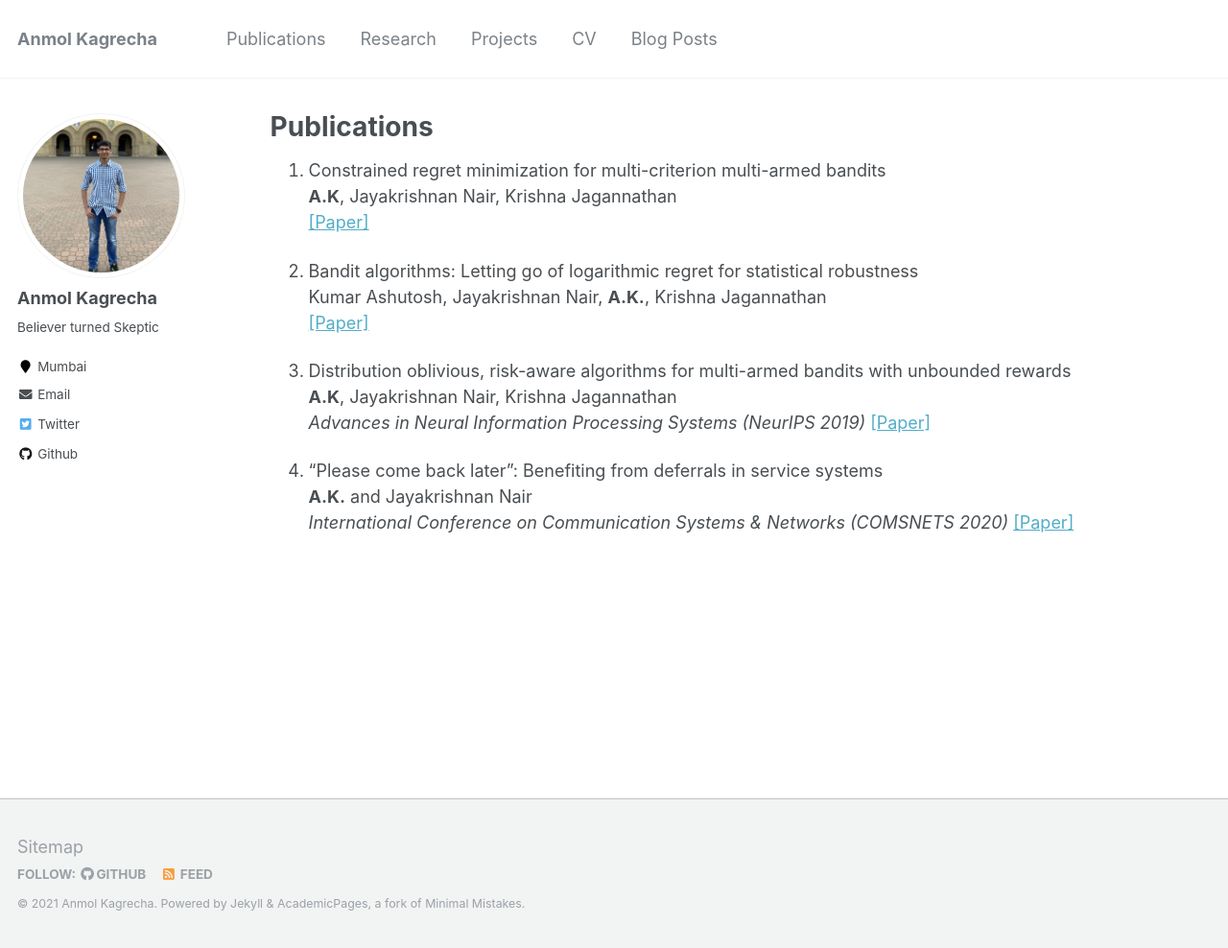
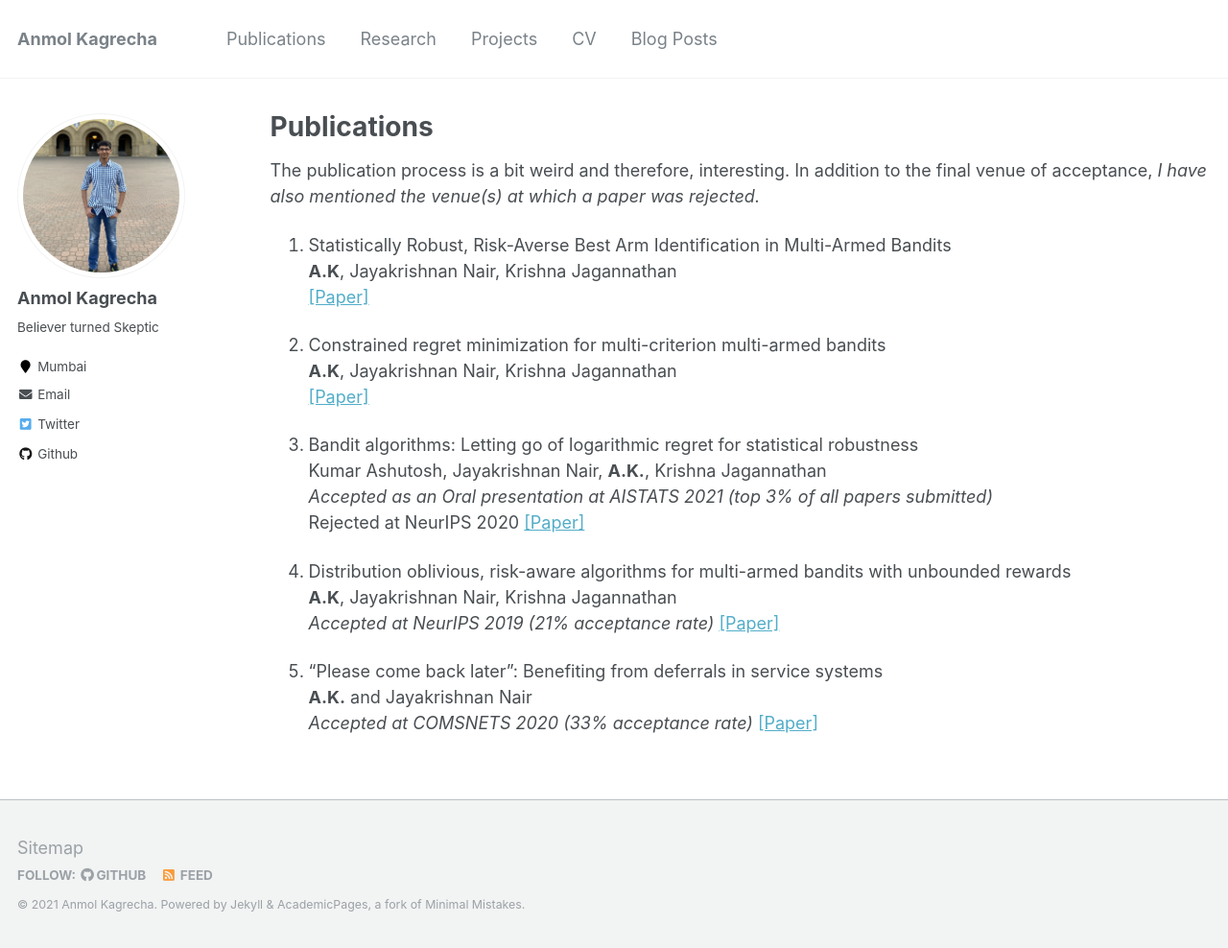
Before and after one commit to akagrecha/akagrecha.github.io, a Jekyll site: the page built from _pages/publications.md, in a window 1280 px wide and 988 px high. Shown: the whole window at 96% size. Built offline with Jekyll 4.4.1, drawn with Linux system fonts in a browser that asks for light colours.

Commit message:
Updated publications (AISTATS)

```diff
--- a/_pages/publications.md
+++ b/_pages/publications.md
@@ -5,20 +5,29 @@ permalink: /publications/
 author_profile: true
 ---
 
-1. Constrained regret minimization for multi-criterion multi-armed bandits <br>
+The publication process is a bit weird and therefore, interesting.
+In addition to the final venue of acceptance, *I have also mentioned the venue(s) at which a paper was rejected.*
+
+1. Statistically Robust, Risk-Averse Best Arm Identification in Multi-Armed Bandits <br>
+**A.K**, Jayakrishnan Nair, Krishna Jagannathan <br>
+[[Paper]](https://arxiv.org/pdf/2008.13629)
+
+2. Constrained regret minimization for multi-criterion multi-armed bandits <br>
 **A.K**, Jayakrishnan Nair, Krishna Jagannathan <br>
 [[Paper]](https://arxiv.org/abs/2006.09649)
 
-2. Bandit algorithms: Letting go of logarithmic regret for statistical robustness <br>
+3. Bandit algorithms: Letting go of logarithmic regret for statistical robustness <br>
 Kumar Ashutosh, Jayakrishnan Nair, **A.K.**, Krishna Jagannathan <br>
+*Accepted as an Oral presentation at AISTATS 2021 (top 3% of all papers submitted)* <br>
+Rejected at NeurIPS 2020
 [[Paper]](https://arxiv.org/abs/2006.12038)
 
-3. Distribution oblivious, risk-aware algorithms for multi-armed bandits with unbounded rewards <br>
+4. Distribution oblivious, risk-aware algorithms for multi-armed bandits with unbounded rewards <br>
 **A.K**, Jayakrishnan Nair, Krishna Jagannathan <br>
-*Advances in Neural Information Processing Systems (NeurIPS 2019)*
+*Accepted at NeurIPS 2019 (21% acceptance rate)*
 [[Paper]](https://papers.nips.cc/paper/9305-distribution-oblivious-risk-aware-algorithms-for-multi-armed-bandits-with-unbounded-rewards)
 
-4. “Please come back later”: Benefiting from deferrals in service systems <br>
+5. “Please come back later”: Benefiting from deferrals in service systems <br>
 **A.K.** and Jayakrishnan Nair <br>
-*International Conference on Communication Systems & Networks (COMSNETS 2020)*
+*Accepted at COMSNETS 2020 (33% acceptance rate)*
 [[Paper]](https://arxiv.org/abs/1910.12894)
```
